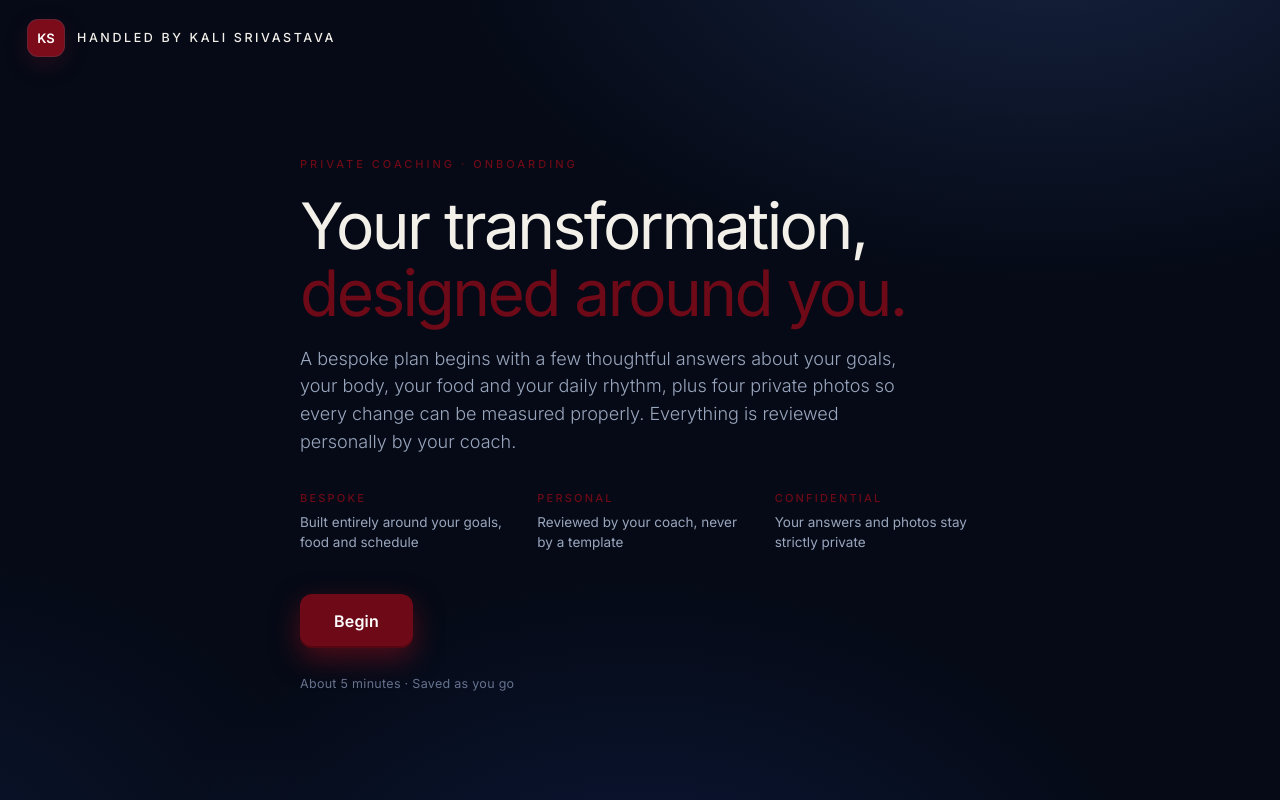
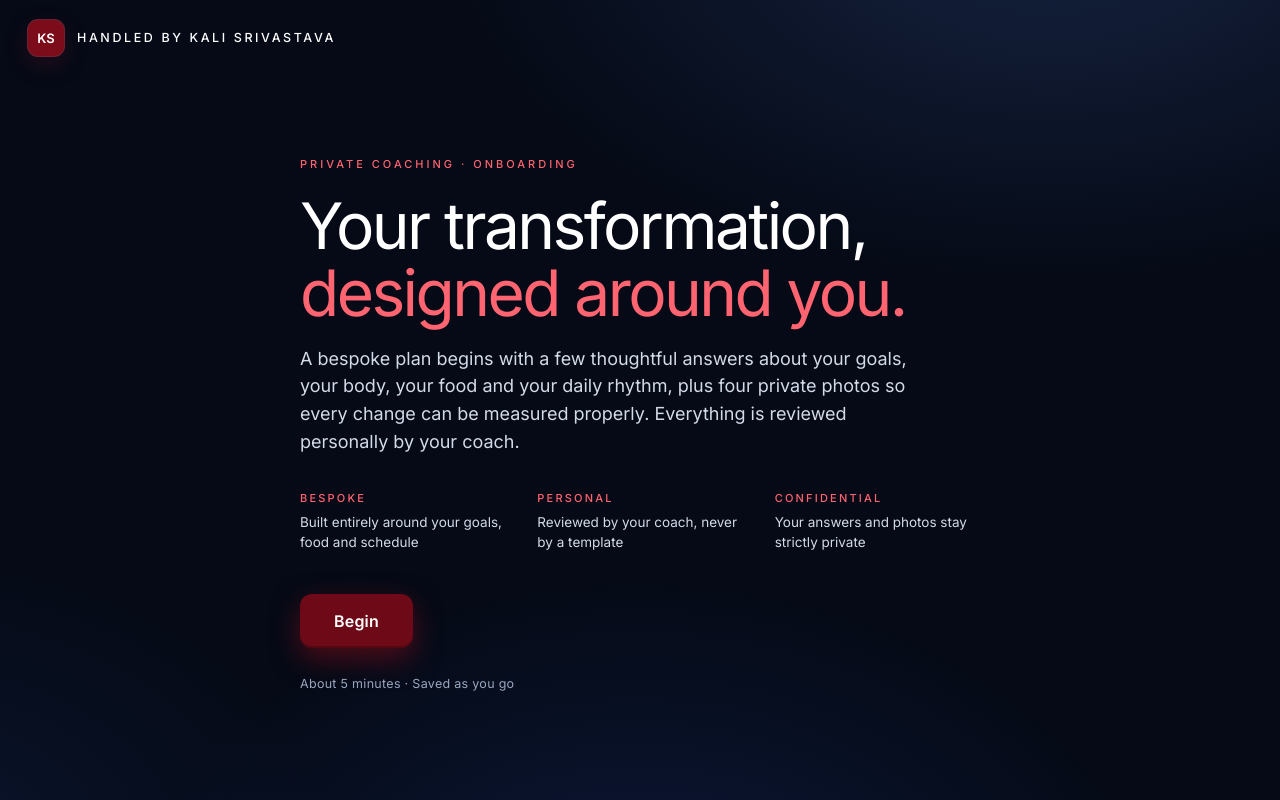
Before and after one commit to itssidkali/fitness-generic, a website: page index.html in a window 1280 px wide. Drawn offline with Linux system fonts and the light colour scheme.

Commit message:
Update CSS variables and styles in index.html

```diff
--- a/index.html
+++ b/index.html
@@ -8,7 +8,7 @@
 <link rel="preconnect" href="https://fonts.googleapis.com">
 <link href="https://fonts.googleapis.com/css2?family=Inter:wght@300;400;500;600&display=swap" rel="stylesheet">
 <style>
-:root{--bg:#050a16;--ink:#f3f0ea;--mute:#9aa6bd;--dim:#66738f;--line:rgba(150,172,214,.16);--gl:rgba(170,30,50,.6);--gold:#6e0a17;--red:#7d0c1a;--btn:#6e0a17;--navy:#0a1226;--soft:rgba(255,255,255,.05);--soft2:rgba(255,255,255,.03);--err:#ff8a80;color-scheme:dark;box-sizing:border-box;padding-top:env(safe-area-inset-top,0px);padding-bottom:env(safe-area-inset-bottom,0px)}
+:root{--bg:#050a16;--ink:#ffffff;--mute:#d3dae8;--dim:#9aa7c0;--line:rgba(150,172,214,.16);--gl:rgba(170,30,50,.6);--gold:#ff6470;--red:#7d0c1a;--btn:#6e0a17;--navy:#0a1226;--soft:rgba(255,255,255,.05);--soft2:rgba(255,255,255,.03);--err:#ff8a80;color-scheme:dark;box-sizing:border-box;padding-top:env(safe-area-inset-top,0px);padding-bottom:env(safe-area-inset-bottom,0px)}
 *{box-sizing:border-box}html{scroll-padding-top:env(safe-area-inset-top,0px);scroll-behavior:smooth}
 body{margin:0;color:var(--ink);font:16px/1.55 Inter,system-ui,-apple-system,"Segoe UI",Roboto,Arial,sans-serif;-webkit-font-smoothing:antialiased;background:radial-gradient(1000px 600px at 82% -10%,rgba(60,90,160,.30),transparent 60%),radial-gradient(800px 560px at -8% 108%,rgba(30,60,130,.22),transparent 55%),radial-gradient(900px 700px at 50% 125%,rgba(20,40,95,.55),transparent 60%),var(--bg);background-attachment:fixed}
 .wl{min-height:100vh;display:none;align-items:center;justify-content:center;padding:110px 24px 60px;position:relative}
@@ -16,8 +16,8 @@ body{margin:0;color:var(--ink);font:16px/1.55 Inter,system-ui,-apple-system,"Seg
 .wi{width:100%;max-width:680px;animation:in .6s cubic-bezier(.2,.7,.2,1)}
 .wey,.ey{font-size:11px;font-weight:500;letter-spacing:3px;text-transform:uppercase;color:var(--gold)}.wey{margin-bottom:20px}.ey{margin-bottom:10px}
 .wi h1{margin:0 0 18px;font-size:clamp(36px,7.2vw,64px);line-height:1.04;font-weight:400;letter-spacing:-.04em}
-h1 em{font-style:normal;color:#6e0a17}
-.wsb{margin:0 0 34px;color:var(--mute);font-size:clamp(15.5px,2vw,18px);max-width:54ch;font-weight:300}
+h1 em{font-style:normal;color:#ff6470}
+.wsb{margin:0 0 34px;color:var(--mute);font-size:clamp(15.5px,2vw,18px);max-width:54ch;font-weight:400}
 .pil{display:grid;grid-template-columns:repeat(3,1fr);gap:32px;margin:0 0 42px}
 .pil div{padding:0}
 .pil b{display:block;font-size:11px;letter-spacing:2.2px;text-transform:uppercase;color:var(--gold);font-weight:500;margin-bottom:6px}.pil span{font-size:13.5px;color:var(--mute);line-height:1.45;display:block}
@@ -39,7 +39,7 @@ h1 em{font-style:normal;color:#6e0a17}
 @keyframes in{from{opacity:0;transform:translateY(10px)}to{opacity:1;transform:none}}
 .ch{background:linear-gradient(135deg,#0a1531,#111f47);border-bottom:1px solid var(--gl);padding:30px 24px}
 .ch h2{margin:0 0 8px;font-size:26px;line-height:1.2;font-weight:500;letter-spacing:-.02em}
-.ch p{margin:0;color:var(--mute);font-size:15px;font-weight:300;max-width:52ch}
+.ch p{margin:0;color:var(--mute);font-size:15px;font-weight:400;max-width:52ch}
 .cb{padding:28px 24px 0}
 .f{margin-bottom:26px}
 label{display:block;font-weight:500;font-size:13.5px;margin-bottom:9px;letter-spacing:.2px}
@@ -89,7 +89,7 @@ button{font:500 15.5px Inter,system-ui,sans-serif;padding:16px 24px;border-radiu
 .kv{display:flex;gap:12px;padding:7px 0;border-top:1px solid var(--line);font-size:14px}
 .kv span{flex:0 0 38%;color:var(--mute)}.kv em{font-style:normal;word-break:break-word}
 .th{display:flex;gap:8px}.th i{flex:1;aspect-ratio:3/4;border-radius:9px;background:rgba(150,172,214,.14) center/cover}
-.ok{text-align:center;padding:48px 26px 40px}.ok svg{width:62px;height:62px;margin-bottom:18px;stroke:var(--gold)}.ok h2{margin:0 0 12px;font-size:30px;font-weight:400;letter-spacing:-.03em}.ok h2 em{font-style:normal;color:#6e0a17}.ok p{color:var(--mute);margin:0 auto 10px;max-width:46ch;font-weight:300}
+.ok{text-align:center;padding:48px 26px 40px}.ok svg{width:62px;height:62px;margin-bottom:18px;stroke:var(--gold)}.ok h2{margin:0 0 12px;font-size:30px;font-weight:400;letter-spacing:-.03em}.ok h2 em{font-style:normal;color:#ff6470}.ok p{color:var(--mute);margin:0 auto 10px;max-width:46ch;font-weight:400}
 .nx{text-align:left;max-width:440px;margin:30px auto 0;border-top:1px solid var(--gl)}.nx div{display:flex;gap:16px;padding:15px 0;border-bottom:1px solid var(--line)}.nx b{color:var(--gold);font-size:12.5px;letter-spacing:1.2px;font-weight:500;padding-top:2px}.nx strong{display:block;font-weight:500;font-size:15px}.nx span{font-size:13.5px;color:var(--mute)}
 .foot{text-align:center;font-size:11px;color:var(--dim);margin-top:22px;letter-spacing:2.4px;text-transform:uppercase}
 @media(max-width:600px){.bn{letter-spacing:1px}.pg{grid-template-columns:1fr 1fr}.wl .top{padding-left:20px;padding-right:20px}.pil{grid-template-columns:1fr;gap:20px}.ch{padding:26px 20px}.cb{padding:24px 20px 0}.nav{margin:6px -20px 0;padding:14px 20px calc(18px + env(safe-area-inset-bottom,0px))}}
```
